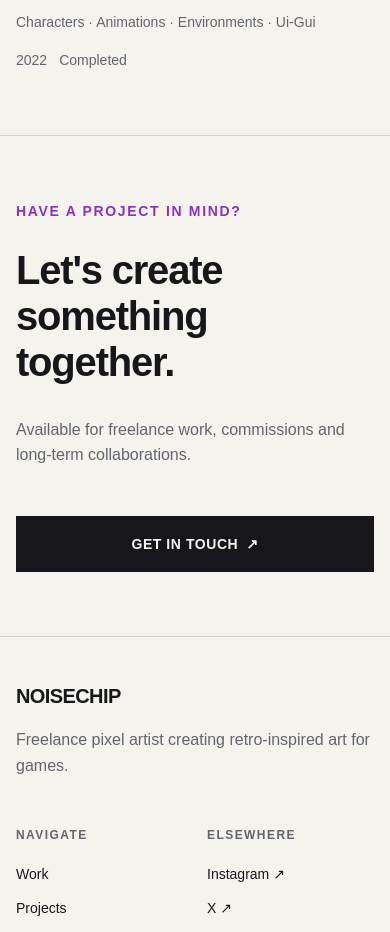
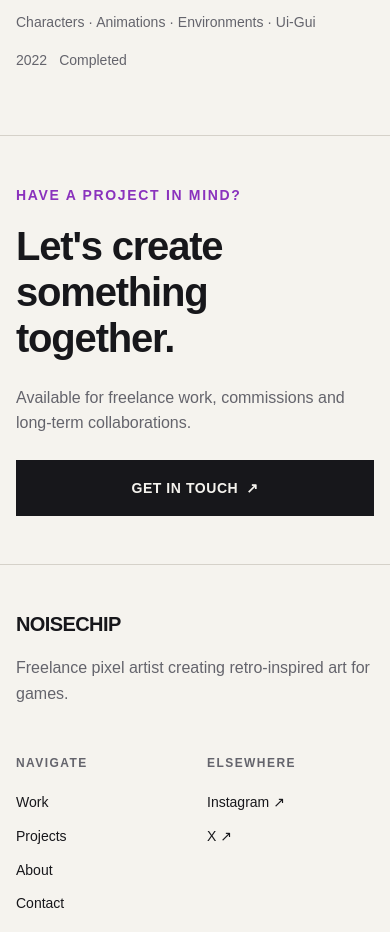
Before and after one commit to alejandroarevaloprogrammer/noisechip-portfolio, a Next.js app: page / in a window 390 px wide. Shown: the part 3863-4795 px from the top of the page. Built offline with nearby package versions, Linux system fonts and the light colour scheme.

Commit message:
Compact home contact CTA

```diff
--- a/src/components/home/HomeCTA/HomeCTA.module.css
+++ b/src/components/home/HomeCTA/HomeCTA.module.css
@@ -1,12 +1,11 @@
 .section {
-  padding-block: var(--section-space);
+  padding-block: var(--space-8);
   border-top: var(--border-width) solid var(--color-border);
 }
 
 .inner {
   display: flex;
   flex-direction: column;
-  align-items: flex-start;
 }
 
 .eyebrow {
@@ -18,13 +17,26 @@
   color: var(--color-accent);
 }
 
+.content {
+  display: grid;
+  grid-template-columns: minmax(0, 1.35fr) minmax(18rem, 0.65fr);
+  align-items: start;
+  gap: var(--space-8);
+}
+
 .title {
-  max-width: 12ch;
+  max-width: 13ch;
+}
+
+.action {
+  display: flex;
+  flex-direction: column;
+  align-items: flex-start;
+  padding-top: var(--space-2);
 }
 
 .description {
-  max-width: 38rem;
-  margin-top: var(--space-6);
+  max-width: 32rem;
   font-size: var(--font-size-md);
   color: var(--color-text-muted);
 }
@@ -33,7 +45,7 @@
   display: inline-flex;
   align-items: center;
   gap: var(--space-2);
-  margin-top: var(--space-7);
+  margin-top: var(--space-6);
   padding: var(--space-4) var(--space-5);
   font-size: var(--font-size-sm);
   font-weight: var(--font-weight-semibold);
@@ -55,12 +67,35 @@
 }
 
 @media (max-width: 48rem) {
+  .section {
+    padding-block: var(--space-7);
+  }
+
+  .eyebrow {
+    margin-bottom: var(--space-4);
+  }
+
+  .content {
+    grid-template-columns: 1fr;
+    gap: var(--space-5);
+  }
+
+  .title {
+    max-width: 12ch;
+  }
+
+  .action {
+    padding-top: 0;
+  }
+
   .description {
+    max-width: 100%;
     font-size: var(--font-size-base);
   }
 
   .button {
     width: 100%;
     justify-content: center;
+    margin-top: var(--space-5);
   }
 }
--- a/src/components/home/HomeCTA/HomeCTA.tsx
+++ b/src/components/home/HomeCTA/HomeCTA.tsx
@@ -3,14 +3,19 @@ import styles from "./HomeCTA.module.css";
 
 export default function HomeCTA() {
   return (
-    <section className={styles.section} aria-labelledby="home-cta-title">
+    <section
+      className={styles.section}
+      aria-labelledby="home-cta-title"
+    >
       <div className={`container ${styles.inner}`}>
         <p className={styles.eyebrow}>Have a project in mind?</p>
 
+        <div className={styles.content}>
           <h2 id="home-cta-title" className={styles.title}>
             Let&apos;s create something together.
           </h2>
 
+          <div className={styles.action}>
             <p className={styles.description}>
               Available for freelance work, commissions and long-term
               collaborations.
@@ -21,6 +26,8 @@ export default function HomeCTA() {
               <span aria-hidden="true">↗</span>
             </Link>
           </div>
+        </div>
+      </div>
     </section>
   );
 }
```
Lines whose indentation alone changed are shown as unchanged.
